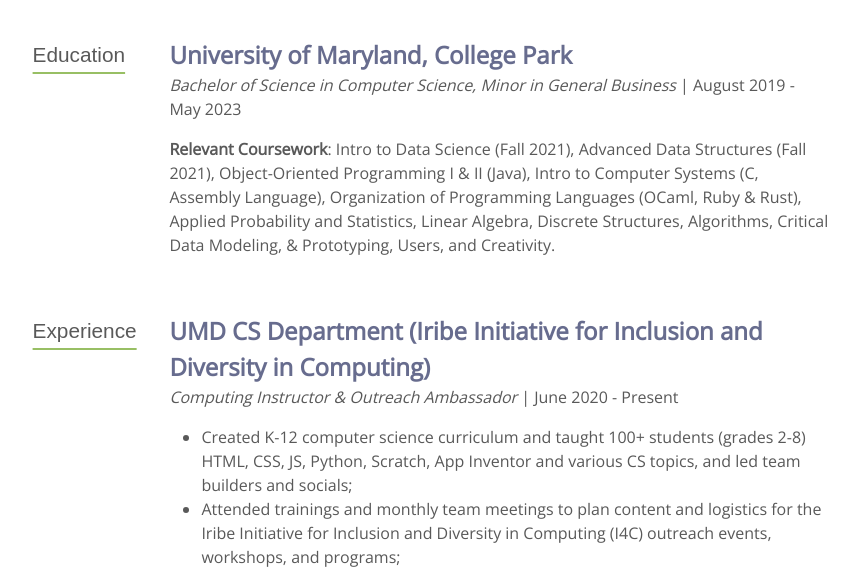
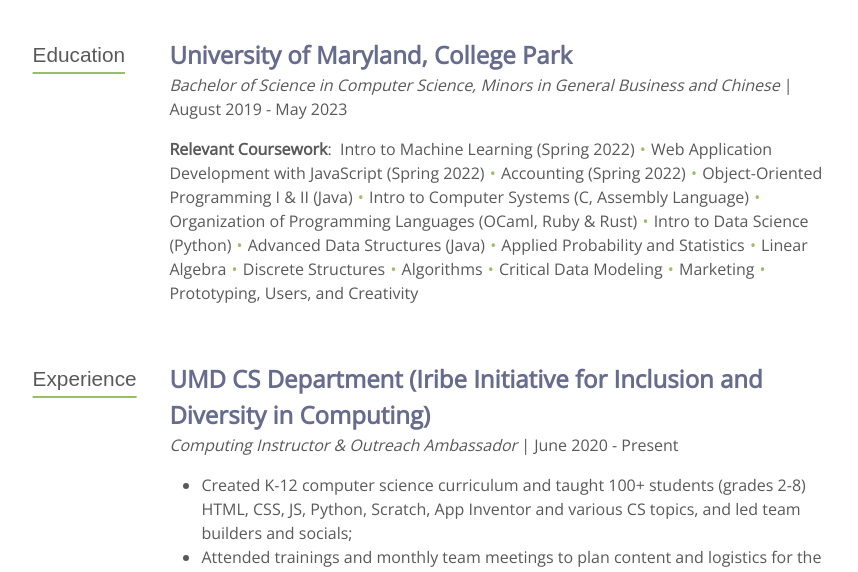
Before and after one commit to emilyschang/emilyschang.github.io, a website: page resume.html in a window 1280 px wide. Shown: the part 224-796 px from the top of the page, without its empty margins (209-1067 px from the left). Drawn offline with nearby package versions, Linux system fonts and the light colour scheme; files that its build step writes are made by us from their sources; a web font is replaced by a local one.

Commit message:
Update home and resume page content

```diff
--- a/css/main.css
+++ b/css/main.css
@@ -70,7 +70,7 @@
   border-radius: 50%; }
 
 /* typing effect */
-span {
+#display {
   border-right: 0.07em solid #98BF64;
   animation: caret 1s steps(1) infinite; }
 
@@ -161,6 +161,11 @@
       background: white; } }
 
 /*** RESUME PAGE ***/
+.bullet {
+  color:#98BF64;
+  margin: 1px;
+}
+
 .resume-heading {
   font-family: 'Carme', sans-serif;
   text-decoration: underline;
--- a/js/typing_effect.js
+++ b/js/typing_effect.js
@@ -5,7 +5,7 @@
     function typeWriter(text, i, fnCallback) {
       // check if text isn't finished yet
       if (i < (text.length)) {
-        document.querySelector("h2").innerHTML = text.substring(0, i+1) +'<span aria-hidden="true"></span>';
+        document.querySelector("h2").innerHTML = text.substring(0, i+1) +'<span id="display" aria-hidden="true"></span>';
 
         // wait and then call this function again for next character
         setTimeout(function() {
--- a/resume.html
+++ b/resume.html
@@ -47,12 +47,13 @@
                     <div class="col-lg-10">
                         <div class="title-info">
                             <a href="https://www.umd.edu/" target="_blank" class="title-link">University of Maryland, College Park</a>
-                            <p><i>Bachelor of Science in Computer Science, Minor in General Business</i> | August 2019 - May 2023</p>
+                            <p><i>Bachelor of Science in Computer Science, Minors in General Business and Chinese</i> | August 2019 - May 2023</p>
                             <p>
-                                <b>Relevant Coursework</b>: Intro to Data Science (Fall 2021), Advanced Data Structures (Fall 2021), Object-Oriented
-                                Programming I & II (Java), Intro to Computer Systems (C, Assembly Language), Organization of Programming
-                                Languages (OCaml, Ruby & Rust), Applied Probability and Statistics, Linear Algebra, Discrete Structures,
-                                Algorithms, Critical Data Modeling, & Prototyping, Users, and Creativity.
+                                <b>Relevant Coursework</b>:&nbsp Intro to Machine Learning (Spring 2022) <span class="bullet">&bull;</span> Web Application Development with JavaScript (Spring 2022) <span class="bullet">&bull;</span>
+                                Accounting (Spring 2022) <span class="bullet">&bull;</span> Object-Oriented Programming I & II (Java) <span class="bullet">&bull;</span> Intro to Computer Systems (C, Assembly Language) <span class="bullet">&bull;</span>
+                                Organization of Programming Languages (OCaml, Ruby & Rust) <span class="bullet">&bull;</span> Intro to Data Science (Python) <span class="bullet">&bull;</span> Advanced Data Structures (Java) <span class="bullet">&bull;</span>
+                                Applied Probability and Statistics <span class="bullet">&bull;</span> Linear Algebra <span class="bullet">&bull;</span> Discrete Structures <span class="bullet">&bull;</span> Algorithms <span class="bullet">&bull;</span> Critical Data Modeling <span class="bullet">&bull;</span> Marketing <span class="bullet">&bull;</span>
+                                Prototyping, Users, and Creativity
                             </p>
                         </div>
                     </div>
@@ -74,7 +75,7 @@
                         <hr>
                         <div class="title-info">
                             <a href="https://gotechnica.org/" target="_blank" class="title-link">Technica</a>
-                            <p><i>Hackathon Organizer & Technology (Web) Team's Diversity Inclusion Liaison</i> | April 2021 - Present</p>
+                            <p><i>Hackathon Organizer & Technology (Web) Team's Diversity Inclusion Liaison</i> | April 2021 - December 2021</p>
                         </div>
                         <ul>
                             <li>Implemented layout, styling, responsiveness, and interactivity of the website using HTML, CSS, JavaScript, SCSS, Bootstrap, and <b><a href="https://github.com/gotechnica" target="_blank" class="technica-link">GitHub</a></b>;</li>
```
Also changed, not shown: index.html (+1 -1 lines).
